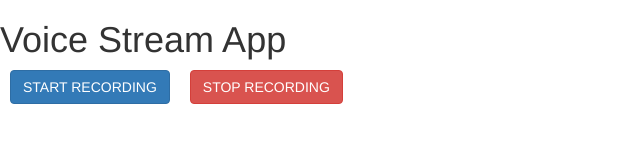
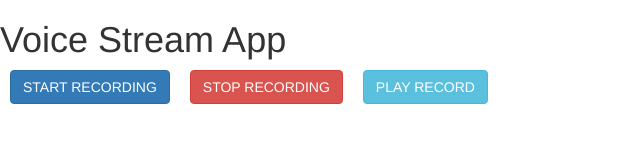
Before and after one commit to iSkylake/Voice-Stream, a website: page public/index.html in a window 1280 px wide. Shown: the whole page, without its empty margins (0-640 px from the left). Drawn offline with nearby package versions, Linux system fonts and the light colour scheme.

Commit message:
Add play button and function

```diff
--- a/app.js
+++ b/app.js
@@ -35,7 +35,7 @@ var player = require('play-sound')(opts={});
 		record.stop();
 	});
 
-	app.get('/play', function(){
+	app.post('/play', function(){
 		player.play('test.wav', function(err){
 			if(err) throw err
 		});
--- a/public/index.html
+++ b/public/index.html
@@ -19,6 +19,11 @@
 				<button class="btn btn-danger">STOP RECORDING</button>
 			</form>
 		</div>
+		<div class="record-button">
+			<form method="post" action="/play">
+				<button class="btn btn-info">PLAY RECORD</button>
+			</form>
+		</div>
 	</div>
 
 	<script src="https://code.jquery.com/jquery-3.1.1.min.js" integrity="sha256-hVVnYaiADRTO2PzUGmuLJr8BLUSjGIZsDYGmIJLv2b8=" crossorigin="anonymous"></script>
```
